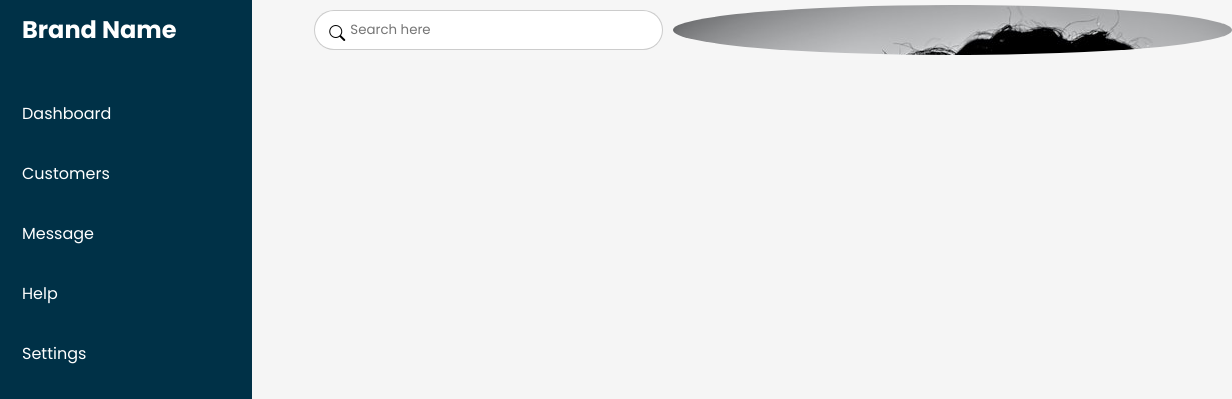
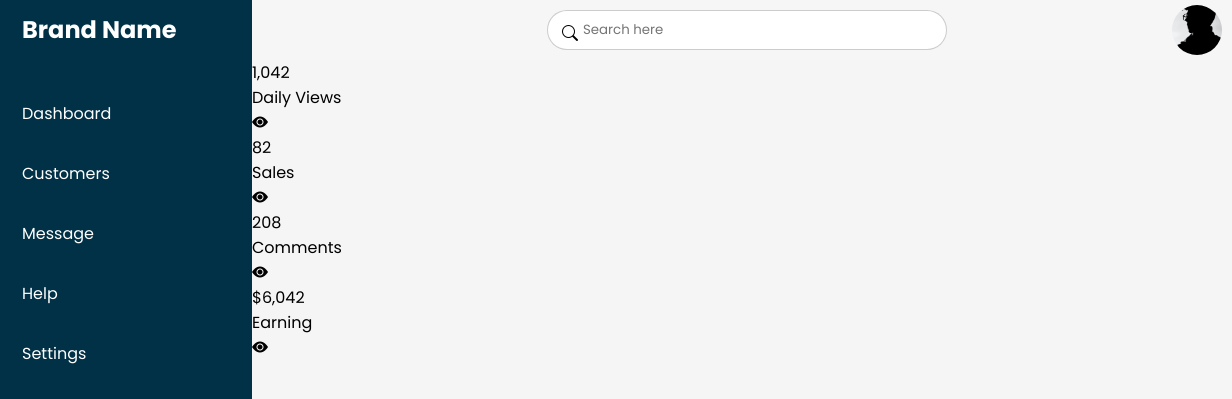
Before and after one commit to jfvazquez78/Dashboard, a plain HTML site: page index.html in a window 1280 px wide. Shown: the top 399 px of the page, 48-1280 px from the left. Drawn offline with nearby package versions, Linux system fonts and the light colour scheme.

Commit message:
04-04-22_03

```diff
--- a/css/style.css
+++ b/css/style.css
@@ -92,6 +92,7 @@ body {
     width: 100%;
     background: #fff1;
     height: 60px;
+    padding: 0 10px;
     display: flex;
     justify-content: space-between;
     align-items: center;
@@ -139,7 +140,18 @@ body {
 .user {
     position: relative;
     min-width: 50px;
+    width: 50px;
     height: 50px;
     border-radius: 50%;
+    align-items: center;
     overflow: hidden;
+    cursor: pointer;
 }
+.user img {
+    position: absolute;
+    top: 0;
+    left: 0;
+    width: 100%;
+    height: 100%;
+    object-fit: cover;
+}
--- a/index.html
+++ b/index.html
@@ -86,8 +86,52 @@
           <img src="./image/user01.jpg">
         </div>
       </div>
+
+      <div class="cardBox">
+        <div class="card">
+          <div>
+            <div class="numbers">1,042</div>
+            <div class="cardName">Daily Views</div>
+          </div>
+          <div class="iconBox">
+            <i class="bi bi-eye-fill"></i>
+          </div>
+        </div>
+
+        <div class="card">
+          <div>
+            <div class="numbers">82</div>
+            <div class="cardName">Sales</div>
+          </div>
+          <div class="iconBox">
+            <i class="bi bi-eye-fill"></i>
+          </div>
+        </div>
+
+        <div class="card">
+          <div>
+            <div class="numbers">208</div>
+            <div class="cardName">Comments</div>
+          </div>
+          <div class="iconBox">
+            <i class="bi bi-eye-fill"></i>
+          </div>
+        </div>
+
+        <div class="card">
+          <div>
+            <div class="numbers">$6,042</div>
+            <div class="cardName">Earning</div>
+          </div>
+          <div class="iconBox">
+            <i class="bi bi-eye-fill"></i>
+          </div>
+        </div>
+      </div>
+
+
+
     </div>
-  </div>
   </div>
 
 
```
